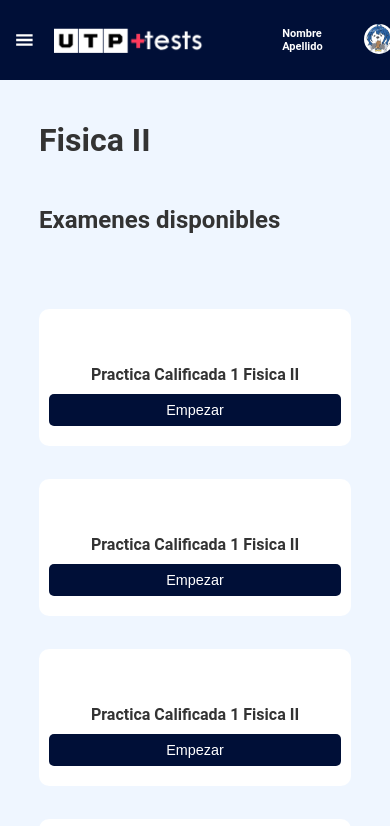
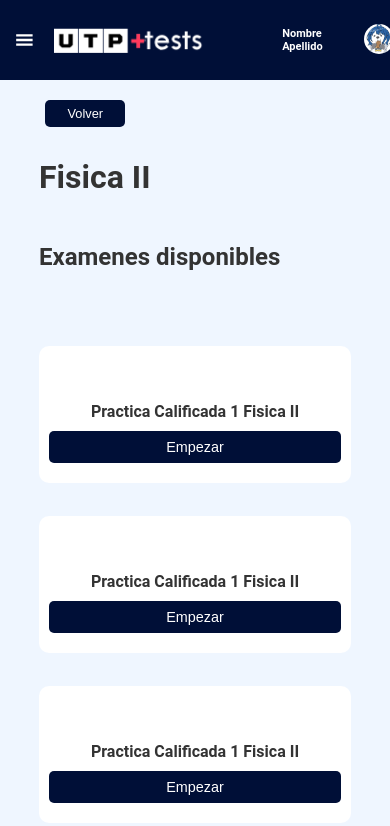
Before and after one commit to MaxSP10/PruebaTecnica, a React (Create React App) app: page /especifico in a window 390 px wide. Shown: the top 826 px of the page. Built offline with nearby package versions, Linux system fonts and the light colour scheme.

Commit message:
Backbuttons

```diff
--- a/src/pages/Especifico.js
+++ b/src/pages/Especifico.js
@@ -1,15 +1,18 @@
 import '../pagesstyles/Especifico.css';
 import Test from '../components/test';
 import TopBar from '../components/topbar';
+import { useNavigate } from 'react-router-dom';
 
 function Especifico() {
+    const navigate = useNavigate();
+
     return (
-
         <div className="App">
             <TopBar />
             <main className='main-container'>
+
                 <div className='detalle-container'>
-
+                    <button className='back-button' onClick={() => navigate('/cursos')}>Volver</button>
                     <div className='title-container'>
                         <h1>Fisica II</h1>
                     </div>
@@ -35,7 +38,6 @@ function Especifico() {
                 </div>
 
             </main>
-
         </div>
     )
 }
--- a/src/pages/Examen.js
+++ b/src/pages/Examen.js
@@ -6,9 +6,10 @@ import PreguntaCheckBox from '../components/PreguntaCheckBox';
 import PreguntaTextBox from '../components/PreguntaTextBox';
 import PreguntaTextBoxNoFormat from '../components/PreguntaTextBoxNoFormat';
 import PreguntaCoding from '../components/PreguntaCoding';
+import { useNavigate } from 'react-router-dom';
 
 function Examen() {
-
+    const navigate = useNavigate();
     /* Opciones y validaciones del formulario */
     const opcionesRadio = ["Opción 1", "Opción 2", "Opción 3"];
     const opcionesCheckBox = ["Opción A", "Opción B", "Opción C"];
@@ -67,8 +68,11 @@ function Examen() {
             <TopBar />
             <div className='Detalle-Examen'>
                 <h1>Practica 1 de Fisica II</h1>
+                <button className='regreso-button' onClick={() => navigate('/especifico')}>Volver</button>
             </div>
             <main className='main-container'>
+
+
                 <div className='preguntas-wrapper'>
                     <div className='pregunta-container'>
                         <PreguntaRadioBox
--- a/src/pagesstyles/Especifico.css
+++ b/src/pagesstyles/Especifico.css
@@ -42,3 +42,23 @@
     justify-content: center;
     width: 80%;
   }
+
+  .back-button {
+    background-color: var(--primary-color);
+    color: #fff;
+    border: none;
+    padding: 10px 20px;
+    border-radius: 5px;
+    cursor: pointer;
+    margin-left: 0;
+    margin-right: auto;
+    margin-bottom: 10px;
+    height: auto;
+    width: auto;
+    min-width: 120px;
+    font-size: 1rem;
+  }
+
+  .back-button:hover {
+    background-color: #4fd4f5;
+  }
--- a/src/pagesstyles/Examen.css
+++ b/src/pagesstyles/Examen.css
@@ -1,10 +1,34 @@
 
   .Detalle-Examen{
     display: flex;
-    justify-content: center;
+    flex-direction: column;
+    align-items: center;
     margin-bottom: 30px;
     margin-top: 30px;
   }
+
+  .regreso-button {
+    background-color: var(--primary-color);
+    color: #fff;
+    border: none;
+    padding: 10px 20px;
+    border-radius: 5px;
+    cursor: pointer;
+    margin-left: 10%;
+    margin-right: auto;
+    margin-bottom: 10px;
+    height: auto;
+    width: auto;
+    min-width: 120px;
+    font-size: 1rem;
+    transition: all 0.3s ease;
+  }
+
+  .regreso-button:hover {
+    background-color: #4fd4f5;
+  }
+
+
 
   .preguntas-wrapper {
     width: 80%;
@@ -72,10 +96,22 @@
       font-size: calc(11px + 1vw);
 
     }
+    .back-button {
+      margin-left: 5%;
+      padding: 8px 16px;
+      font-size: 0.9rem;
+      min-width: 100px;
+    }
   }
 
   @media screen and (max-width: 480px) {
     .pregunta-container {
       font-size: calc(8px + 1vw);
     }
+    .back-button {
+      margin-left: 2%;
+      padding: 6px 12px;
+      font-size: 0.8rem;
+      min-width: 80px;
+    }
   }
```
Lines whose indentation alone changed are shown as unchanged.
